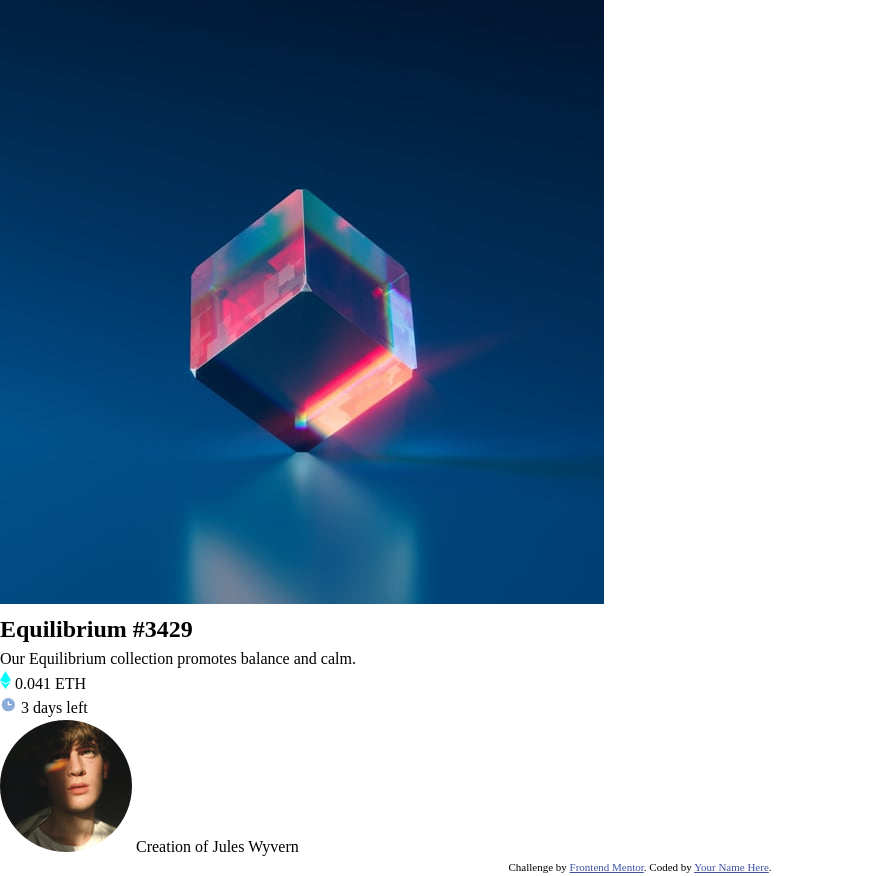
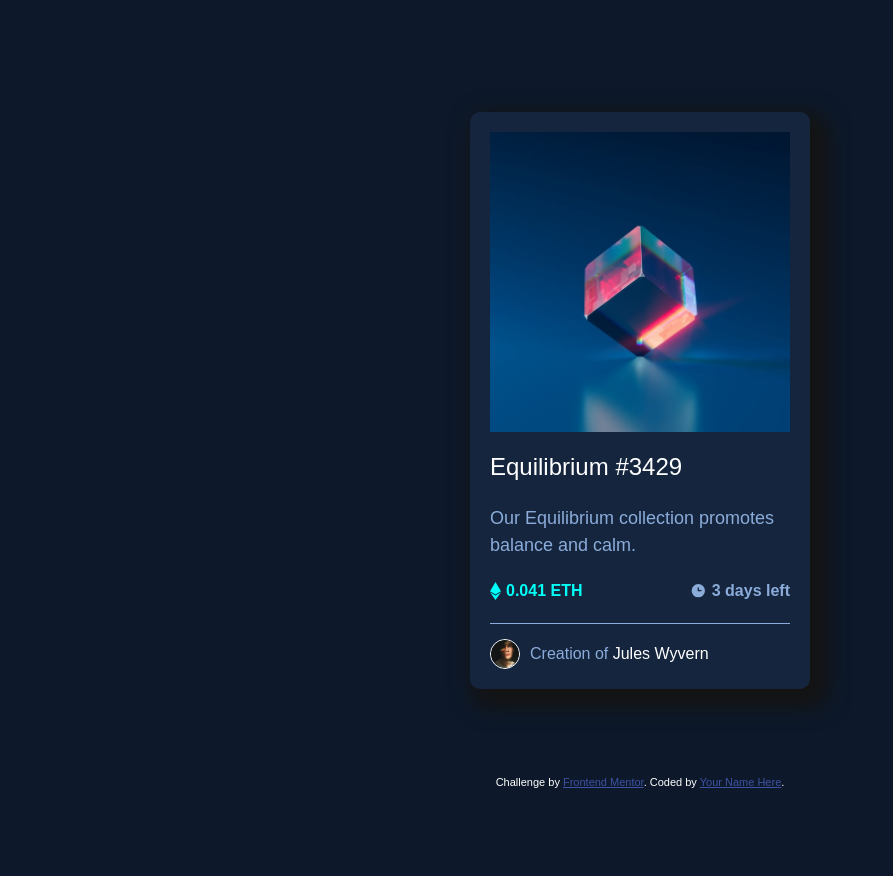
Before and after one commit to Skolpionek/NFT_PreviewCardComponent, a plain HTML site: page index.html in a window 1280 px wide. Shown: the whole page, without its empty margins (0-893 px from the left). After the commit the page ends 800 px from the top, so only its background shows below. Drawn offline with Linux system fonts and the light colour scheme.

Commit message:
Make Styles

```diff
--- a/index.html
+++ b/index.html
@@ -6,14 +6,10 @@
   <link rel="icon" type="image/png" sizes="32x32" href="./images/favicon-32x32.png">
   <title>Frontend Mentor | NFT preview card component</title>
   <link rel="stylesheet" href="./style/style.css">
-  <style>
-    .attribution { font-size: 11px; text-align: center; }
-    .attribution a { color: hsl(228, 45%, 44%); }
-  </style>
 </head>
 <body>
   <div id="container">
-    <img src="./images/image-equilibrium.jpg" alt="">
+    <img class="image" src="./images/image-equilibrium.jpg" alt="">
     <h2>Equilibrium #3429</h2>
     <p class="txt">
       Our Equilibrium collection promotes balance and calm.
@@ -30,7 +26,7 @@
     </div>
     <div class="user">
       <img src="./images/image-avatar.png" alt="">
-      Creation of <span>Jules Wyvern</span>
+      <span>Creation of <span>Jules Wyvern</span></span>
     </div>
   </div>
 
@@ -42,9 +38,9 @@
 
 
 
-  <div class="attribution">
+  <footer class="attribution">
     Challenge by <a href="https://www.frontendmentor.io?ref=challenge" target="_blank">Frontend Mentor</a>.
     Coded by <a href="#">Your Name Here</a>.
-  </div>
+  </footer>
 </body>
 </html>
--- a/style/style.scss
+++ b/style/style.scss
@@ -1 +1,98 @@
-@import './reset'
+@import './reset';
+@import url('https://fonts.googleapis.com/css2?family=Changa:wght@500&display=swap');
+//Colors
+   //Primary
+      $SoftBlue: hsl(215, 51%, 70%);
+      $Cyan: hsl(178, 100%, 50%);
+   //Neutral
+      $VeryDarkBlueMain: hsl(217, 54%, 11%);
+      $VeryDarkBlueCard: hsl(216, 50%, 16%);
+      $VeryDarkBlueLine: hsl(215, 32%, 27%);
+      $White: hsl(0, 0%, 100%);
+//Fonts
+   //Weight
+      $W1:300;
+      $W2:400;
+      $W3:600;
+   //Size
+      $ParagraphSize:18px;
+   //Family
+      $font:  Arial, Helvetica, sans-serif;
+
+body{
+   display: flex;
+   align-items: center;
+   justify-content: center;
+   background-color: $VeryDarkBlueMain;
+   font-family: $font;
+   #container{
+      background-color: $VeryDarkBlueCard;
+      width: min-content;
+      padding: 20px;
+      border-radius: 10px;
+      box-shadow: 10px 10px 20px 10px rgb(20, 20, 20);
+      .image{
+         width: 300px;
+      }
+      h2{
+
+         color: $White;
+         font-weight: $W2;
+         margin: 10px 0;
+      }
+      .txt{
+         margin: 20px 0;
+         font-size: $ParagraphSize;
+         color: $SoftBlue;
+         font-weight: $W1;
+      }
+      .info{
+         display: flex;
+         width: 100%;
+         justify-content: space-between;
+         padding-bottom: 20px;
+         margin-bottom: 15px;
+         border-bottom: 1px solid $SoftBlue;
+         .currency{
+            color: $Cyan;
+            font-weight: $W3;
+            display: flex;
+            align-items: center;
+            gap: 5px;
+         }
+         .time{
+            color: $SoftBlue;
+            font-weight: $W3;
+            display: flex;
+            align-items: center;
+            gap: 5px;
+         }
+      }
+      .user{
+         display: flex;
+         align-items: center;
+         gap: 10px;
+         img{
+            width: 30px;
+            border: 1px solid $White;
+            border-radius: 50%;
+         }
+         span{
+            color: $SoftBlue;
+            span{
+               color: $White;
+            }
+         }
+      }
+   }
+
+   .attribution {
+      color: $White;
+      font-size: 11px;
+      position: absolute;
+      bottom: 10px;
+      text-align: center;
+      a { color: hsl(228, 45%, 44%); }
+   }
+
+}
```
Also changed, not shown: style/style.css, 1 other file.
